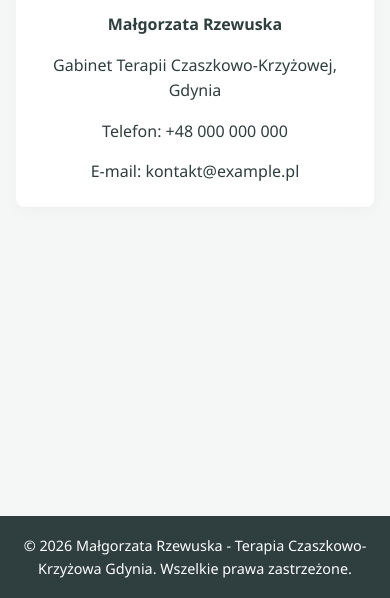
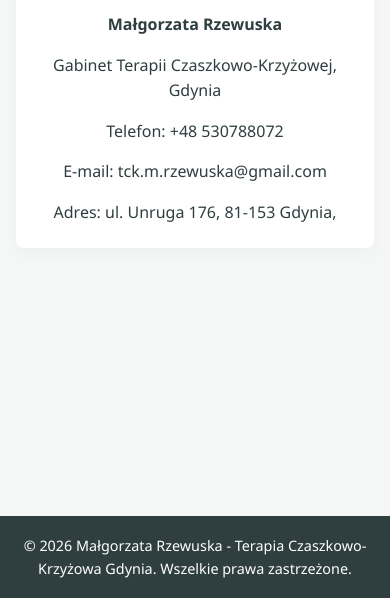
Before and after one commit to igoradrestestowy-wq/TCK, a plain HTML site: page kontakt.html in a window 390 px wide. Shown: the part 246-844 px from the top of the page. Drawn offline with Linux system fonts and the light colour scheme.

Commit message:
Update contact details in kontakt.html
Updated contact information including phone number and email.

```diff
--- a/kontakt.html
+++ b/kontakt.html
@@ -5,6 +5,6 @@
 @media(max-width:768px){.nav-container{flex-direction:row;flex-wrap:wrap;padding:10px 16px}.logo{font-size:1.05rem;max-width:calc(100% - 60px)}.menu-toggle{display:block;margin-left:auto}nav{order:3;display:flex;flex-direction:column;align-items:stretch;width:100%;max-height:0;overflow:hidden;gap:0;transition:max-height .3s ease}nav.open{max-height:360px}nav a{padding:11px 8px;border-top:1px solid rgba(74,107,108,.12)}.menu-toggle.active span:nth-child(1){transform:translateY(8px) rotate(45deg)}.menu-toggle.active span:nth-child(2){opacity:0}.menu-toggle.active span:nth-child(3){transform:translateY(-8px) rotate(-45deg)}.section{padding:34px 16px}.section h2{font-size:1.55rem;margin-bottom:22px}.card{padding:22px 18px}.contact-info{font-size:1rem}.contact-info img{margin-bottom:16px}footer{padding:18px 16px}}@media(max-width:420px){.logo{font-size:1rem}.section h2{font-size:1.4rem}}
 </style></head>
 <body><header><div class="nav-container"><a href="index.html" class="logo">Małgorzata Rzewuska</a><button class="menu-toggle" type="button" aria-label="Otwórz menu" aria-expanded="false" aria-controls="main-nav"><span></span><span></span><span></span></button><nav id="main-nav"><a href="index.html">Strona główna</a><a href="o-terapii.html">O terapii</a><a href="wskazania.html">Wskazania</a><a href="cennik.html">Cennik</a><a href="o-mnie.html">O mnie</a><a href="kontakt.html" class="active">Kontakt</a></nav></div></header>
-<main><section class="section"><h2>Kontakt</h2><div class="card contact-info" style="max-width:600px;margin:0 auto"><img src="zdjecie-gabinet.jpg" alt="Gabinet Terapii Czaszkowo-Krzyżowej w Gdyni"><p><strong>Małgorzata Rzewuska</strong></p><p>Gabinet Terapii Czaszkowo-Krzyżowej, Gdynia</p><p>Telefon: +48 000 000 000</p><p>E-mail: kontakt@example.pl</p></div></section></main>
+<main><section class="section"><h2>Kontakt</h2><div class="card contact-info" style="max-width:600px;margin:0 auto"><img src="zdjecie-gabinet.jpg" alt="Gabinet Terapii Czaszkowo-Krzyżowej w Gdyni"><p><strong>Małgorzata Rzewuska</strong></p><p>Gabinet Terapii Czaszkowo-Krzyżowej, Gdynia</p><p>Telefon: +48 530788072</p><p>E-mail: tck.m.rzewuska@gmail.com</p><p>Adres: ul. Unruga 176, 81-153 Gdynia,</p></div></section></main>
 <footer><p>&copy; 2026 Małgorzata Rzewuska - Terapia Czaszkowo-Krzyżowa Gdynia. Wszelkie prawa zastrzeżone.</p></footer>
 <script>const toggle=document.querySelector('.menu-toggle'),nav=document.querySelector('#main-nav');toggle.addEventListener('click',()=>{const open=nav.classList.toggle('open');toggle.classList.toggle('active',open);toggle.setAttribute('aria-expanded',String(open));toggle.setAttribute('aria-label',open?'Zamknij menu':'Otwórz menu');});nav.querySelectorAll('a').forEach(link=>link.addEventListener('click',()=>{nav.classList.remove('open');toggle.classList.remove('active');toggle.setAttribute('aria-expanded','false');toggle.setAttribute('aria-label','Otwórz menu');}));</script></body></html>
```
